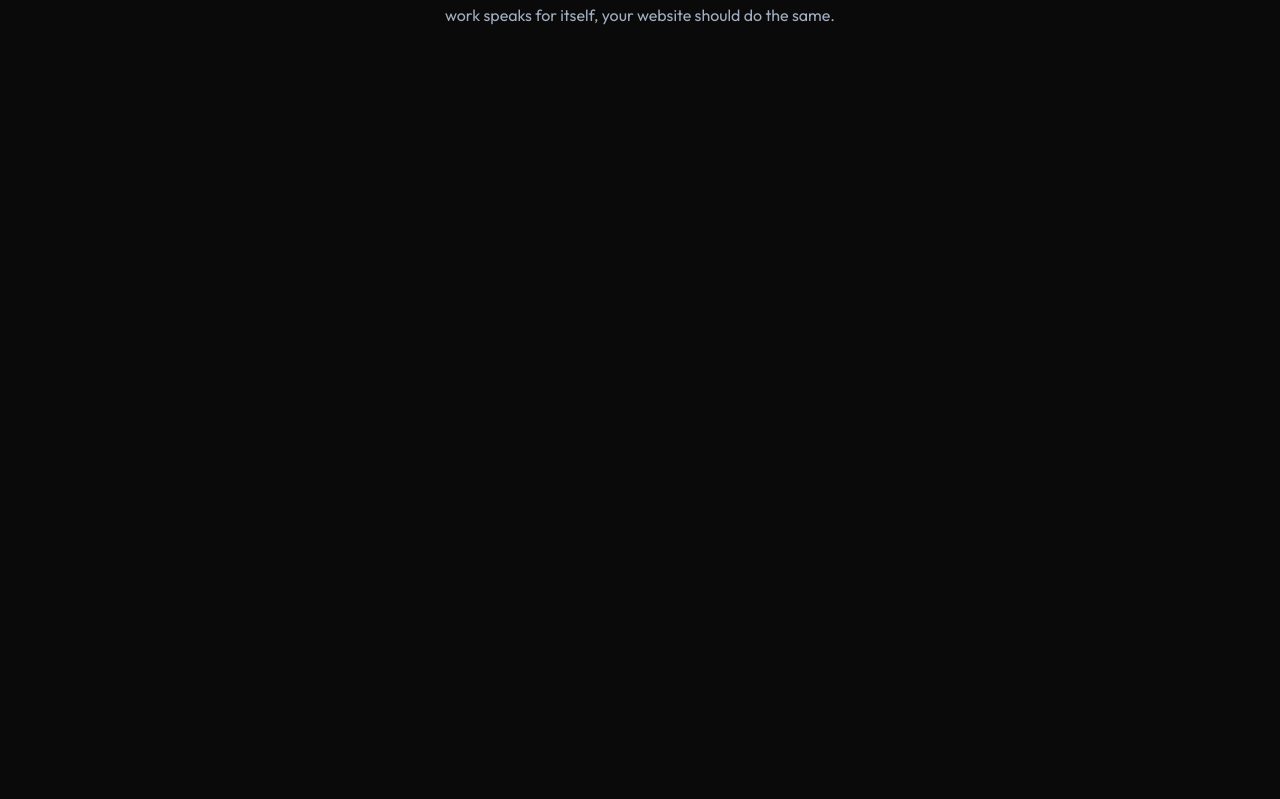
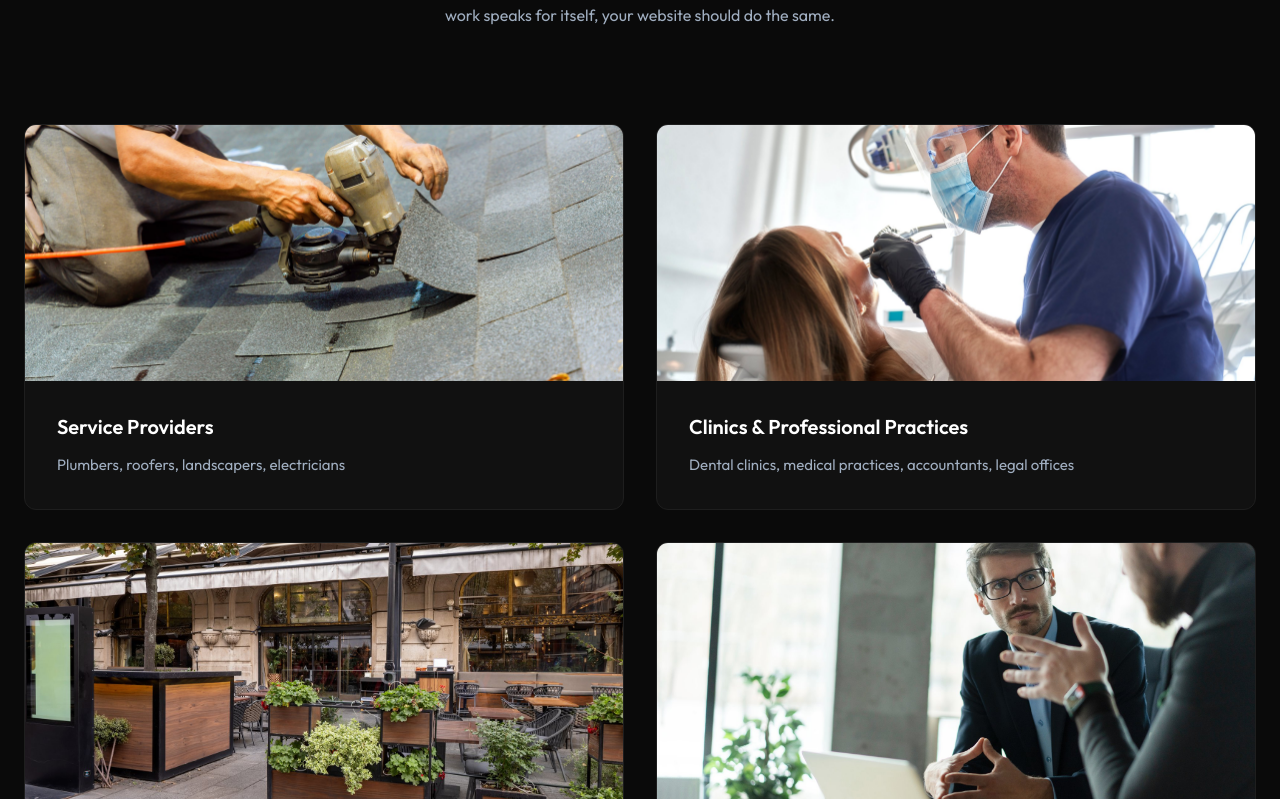
Before and after one commit to LocalSiteGrowth/localsitegrowth, a Next.js app: page / in a window 1280 px wide. Shown: the part 1601-2400 px from the top of the page. Built offline with nearby package versions, Linux system fonts and the light colour scheme.

Commit message:
Fix image visibility and layout in WhoThisIsFor section

```diff
--- a/components/WhoThisIsFor.tsx
+++ b/components/WhoThisIsFor.tsx
@@ -36,26 +36,30 @@ export default function WhoThisIsFor() {
 
   useEffect(() => {
     const ctx = gsap.context(() => {
+      // Heading animation
       gsap.from(headingRef.current, {
-        y: 30,
+        y: 20,
         opacity: 0,
-        duration: 0.6,
+        duration: 0.5,
         scrollTrigger: {
           trigger: headingRef.current,
           start: "top 90%",
+          once: true,
         },
       });
 
+      // Card animation - simplified to just Y movement to avoid opacity issues
       const cards = gridRef.current?.children;
       if (cards) {
         gsap.from(cards, {
           y: 30,
-          opacity: 0,
           duration: 0.6,
           stagger: 0.1,
+          ease: "power2.out",
           scrollTrigger: {
             trigger: gridRef.current,
             start: "top 85%",
+            once: true,
           },
         });
       }
@@ -87,14 +91,14 @@ export default function WhoThisIsFor() {
           {targetAudience.map((item) => (
             <div
               key={item.heading}
-              className="group bg-[#111111] border border-[#1e1e1e] rounded-[12px] transition-all duration-200 hover:border-accent/40 hover:-translate-y-[3px] overflow-hidden"
+              className="group bg-[#111111] border border-[#1e1e1e] rounded-[12px] transition-all duration-200 hover:border-accent/40 hover:-translate-y-[3px] overflow-hidden flex flex-col"
             >
-              <div className="relative h-48 w-full">
+              <div className="w-full h-48 sm:h-56 lg:h-64 relative">
                 <img
                   src={item.image}
                   alt={item.heading}
-                  style={{ width: '100%', height: '100%', objectFit: 'cover' }}
-                  className="rounded-t-xl"
+                  className="w-full h-full object-cover block"
+                  loading="eager"
                 />
               </div>
               <div className="p-8">
```
